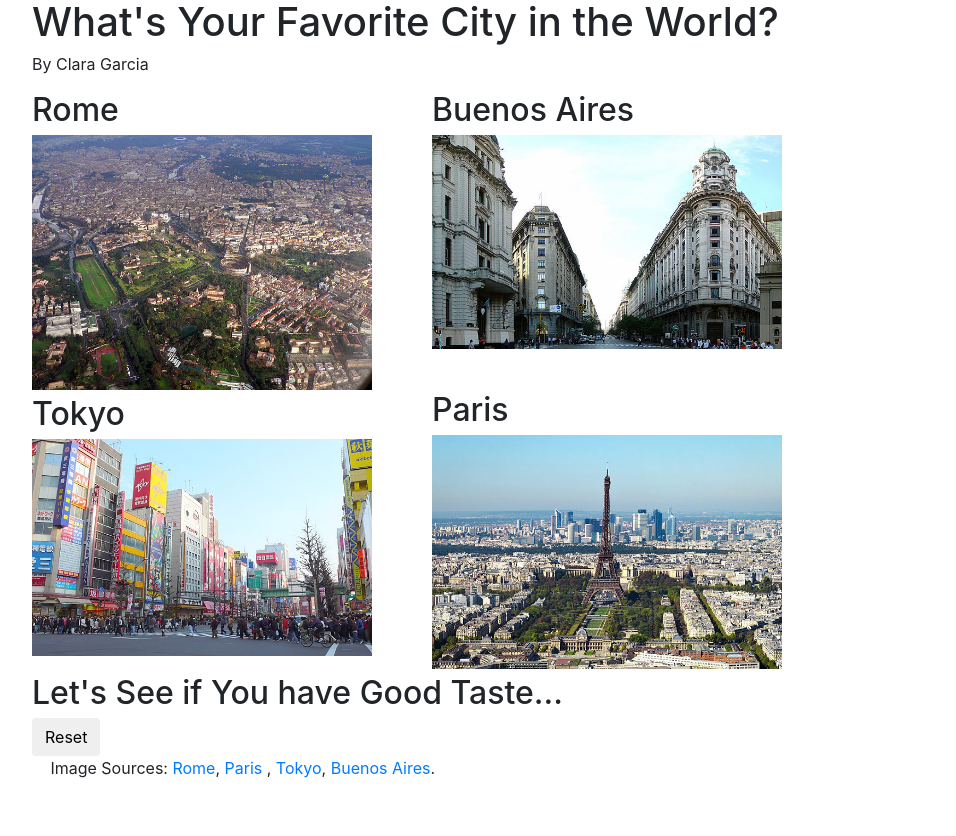
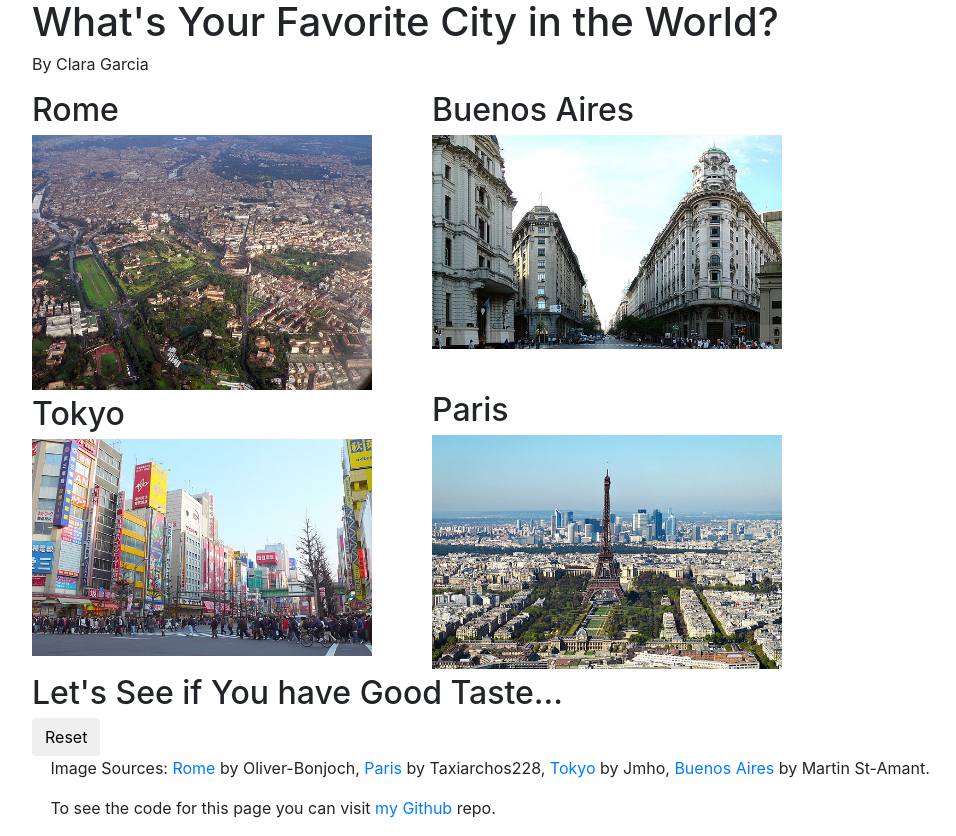
Before and after one commit to claragrcia/fav_city, a plain HTML site: page Project Folder/index.html in a window 1280 px wide. Shown: the whole page, without its empty margins (53-1009 px from the left). Before the commit the page ends 800 px from the top, so only its background shows below. Drawn offline with Linux system fonts and the light colour scheme.

Commit message:
2nd change

```diff
--- a/Project Folder/index.html
+++ b/Project Folder/index.html
@@ -56,9 +56,9 @@
   <button type= "reset" value= "Reset" id="reset" class="btn btn-default"> Reset </button>
 
   <div class= "sources">
-  <p> Image Sources: <a href="https://commons.wikimedia.org/wiki/Roma#/media/File:Roma_dall%27aereo.JPG"> Rome</a>, <a href="https://commons.wikimedia.org/wiki/Paris#/media/File:Paris_vue_d%27ensemble_tour_Eiffel.jpg">Paris </a>, <a href="https://commons.wikimedia.org/wiki/%E6%9D%B1%E4%BA%AC#/media/File:Akiba_denkigai.jpg"> Tokyo</a>, <a href="https://commons.wikimedia.org/wiki/Buenos_Aires#/media/File:Buenos_Aires_D%C3%A9cembre_2007_-_Avenida_5_de_Mayo.jpg">Buenos Aires</a>.
-
+  <p> Image Sources: <a href="https://commons.wikimedia.org/wiki/Roma#/media/File:Roma_dall%27aereo.JPG"> Rome</a> by Oliver-Bonjoch, <a href="https://commons.wikimedia.org/wiki/Paris#/media/File:Paris_vue_d%27ensemble_tour_Eiffel.jpg">Paris </a>by Taxiarchos228, <a href="https://commons.wikimedia.org/wiki/%E6%9D%B1%E4%BA%AC#/media/File:Akiba_denkigai.jpg"> Tokyo</a> by Jmho, <a href="https://commons.wikimedia.org/wiki/Buenos_Aires#/media/File:Buenos_Aires_D%C3%A9cembre_2007_-_Avenida_5_de_Mayo.jpg">Buenos Aires</a> by Martin St-Amant.
   </p>
+  <p> To see the code for this page you can visit <a href="https://github.com/claragrcia/fav_city"> my Github </a>repo. </p>
 </div>
 </div>
 </div>
```
Also changed, not shown: 1 other file.
